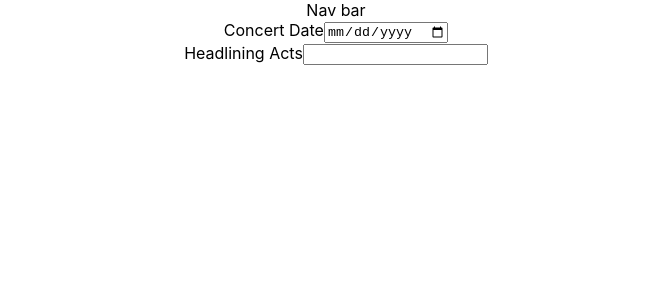
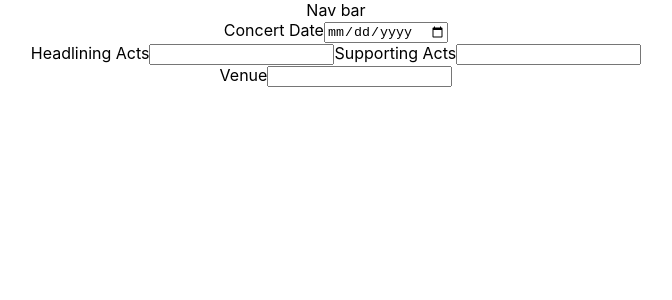
Before and after one commit to thelemon2020/ConcertApp, a React (Create React App) app: page / in a window 1280 px wide. Shown: the top 300 px of the page, without its empty margins (304-976 px from the left). Built offline with nearby package versions, Linux system fonts and the light colour scheme.

Commit message:
extract inputs to TagInput component

```diff
--- a/src/components/ActTag.tsx
+++ b/src/components/ActTag.tsx
@@ -1,13 +1,14 @@
 interface ActTagProps {
-  removeAct: (act: any) => void
+  removeAct: (act: any, actType: string) => void
   act: any
+  actType: string
 }
 
-function ActTag({ removeAct, act}: ActTagProps): JSX.Element {
+function ActTag({ removeAct, act, actType}: ActTagProps): JSX.Element {
   return (
     <div className="border border-blue m-1 rounded-lg p-4 flex flex-col relative">
       {act}
-      <button className='absolute text-red-600 top-0 right-0' type="button" onClick={() => removeAct(act)}>
+      <button className='absolute text-red-600 top-0 right-0' type="button" onClick={() => removeAct(act, actType)}>
         X
       </button>
     </div>
--- a/src/components/ConcertForm.tsx
+++ b/src/components/ConcertForm.tsx
@@ -1,21 +1,25 @@
 import {useState} from 'react';
 import ActTag from './ActTag';
+import { TagInput } from './TagInput';
 
 function ConcertForm(): JSX.Element {
 
   const [headliningActs, setHeadliningActs] = useState<Array<string>>([]);
-  const [act, setAct] = useState<string>('');
+  const [supportingActs, setSupportingActs] = useState<Array<string>>([]);
+  const [venue, setVenue] = useState<string>('');
 
-  const handleKeyDown = (event: any) => {
-    if (event.key === 'Enter') {
-      setHeadliningActs((prev) => [...prev, act]);
-      setAct('');
-    }
-
+  const handleKeyDown = (actId: string, value: string) => {
+      if (actId === 'headliningActs') {
+        setHeadliningActs((prev) => [...prev, value]);
+      } else {
+        setSupportingActs((prev) => [...prev, value]);
+      }
   }
 
-  function removeAct(act: string) {
-    setHeadliningActs(headliningActs.filter((existingAct)=> act !== existingAct ))
+  function removeAct(act: string, actType: string) {
+    actType === 'headlining'
+    ? setHeadliningActs(headliningActs.filter((existingAct)=> act !== existingAct ))
+    : setSupportingActs(supportingActs.filter((existingAct)=> act !== existingAct ))
   }
 
   return (
@@ -26,13 +30,22 @@ function ConcertForm(): JSX.Element {
       </div>
 
       <div className="flex flex-col items-center border border-black border-radius-5 w-60">
-        <label htmlFor="headliningActs">Headlining Acts</label>
-        <input onChange={(e) => setAct(e.target.value)} value={act} className="w-32 text-black border border-black" type="text" id="headliningActs" onKeyDown={handleKeyDown}></input>
+        <TagInput label="Headlining Acts" id="headliningActs" onKeyDown={handleKeyDown} />
+        <TagInput label="Supporting Acts" id="supportingActs" onKeyDown={handleKeyDown} />
       <div>
         <div className="flex flex-row">
         {headliningActs.map((act, index) => {
-          return (<ActTag key={index} removeAct={removeAct} act={act} />)
+          return (<ActTag key={index} removeAct={removeAct} act={act} actType='headlining' />)
         })}
+        </div>
+            <div className="flex flex-row">
+        {supportingActs.map((act, index) => {
+          return (<ActTag key={index} removeAct={removeAct} act={act} actType='supporting' />)
+        })}
+        </div>
+        <div className="flex flex-col">
+        <label htmlFor="venue">Venue</label>
+        <input onChange={(e) => setVenue(e.target.value)} value={venue} className="w-32 text-black border border-black" type="text" id="venue"></input>
         </div>
       </div>
       </div>
--- /dev/null
+++ b/src/components/TagInput.tsx
@@ -0,0 +1,31 @@
+import React, { useState } from 'react';
+
+type TagInputProps = {
+  label: string,
+  id: string,
+  onKeyDown: (id: string, value: string) => void
+}
+
+
+export const TagInput:React.FC<TagInputProps> = ({label, id, onKeyDown}) => {
+  const [value, setValue] = useState('')
+
+  const handleClick = (event: any) => {
+    if (event.key === 'Enter') {
+      // console.log('value', value);
+      console.log('event value', event.target.value);
+      onKeyDown(id, event.target.value);
+      // event.target.value = ''
+      setValue('');
+    }
+  }
+
+  return (
+    <>
+      <label htmlFor={id}>{label}</label>
+      <input onChange={(e) => setValue(e.target.value)} value={value} className="w-32 text-black border border-black" type="text" id={id} onKeyDown={handleClick}></input>
+      {/* Below omits the use of onChange and clears value by setting event.target.value = '' */}
+      {/* <input  className="w-32 text-black border border-black" type="text" id={id} onKeyDown={handleClick}></input> */}
+    </>
+  )
+}
```
Also changed, not shown: 2 other files (tests, documents, lock files or other folders).
